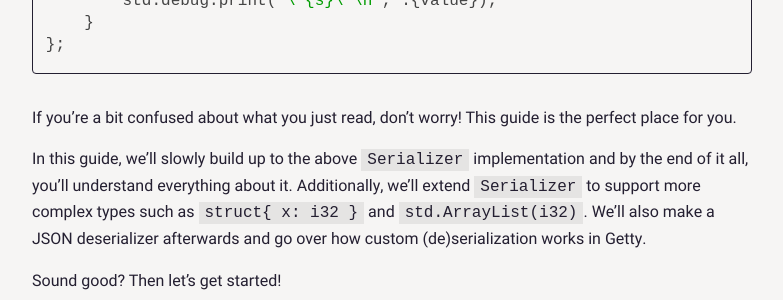
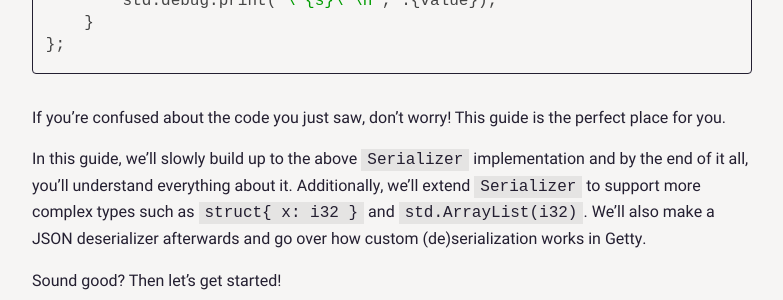
Before and after one commit to getty-zig/getty.so, a Jekyll site: the page built from pages/guide/introduction.md, in a window 1280 px wide. Shown: the part 1650-1950 px from the top of the page, without its empty margins (248-1031 px from the left). Built offline with Jekyll 4.4.1, drawn with Linux system fonts in a browser that asks for light colours.

Commit message:
update intro

```diff
--- a/pages/guide/introduction.md
+++ b/pages/guide/introduction.md
@@ -70,7 +70,7 @@ const Serializer = struct {
 {% endhighlight %}
 {% endlabel %}
 
-If you're a bit confused about what you just read, don't worry! This guide is the perfect place for you.
+If you're confused about the code you just saw, don't worry! This guide is the perfect place for you.
 
 In this guide, we'll slowly build up to the above `Serializer` implementation and by the end of it all, you'll understand everything about it. Additionally, we'll extend `Serializer` to support more complex types such as `struct{ x: i32 }` and `std.ArrayList(i32)`. We'll also make a JSON deserializer afterwards and go over how custom (de)serialization works in Getty.
 
```
